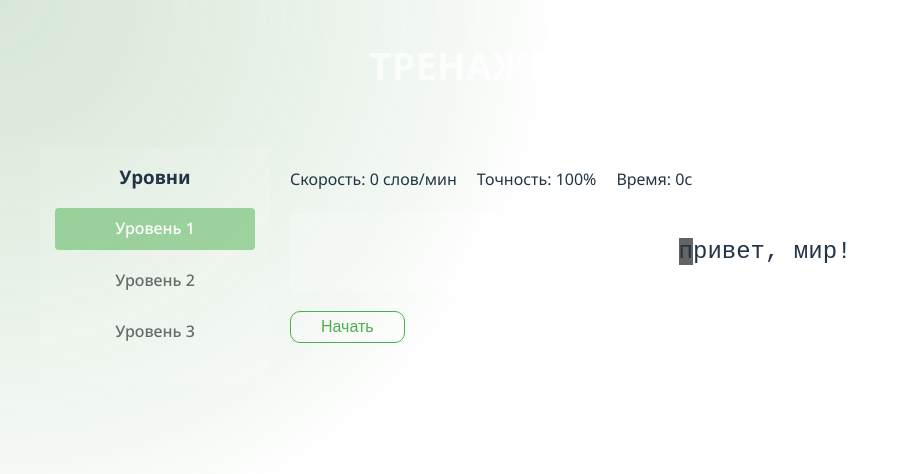
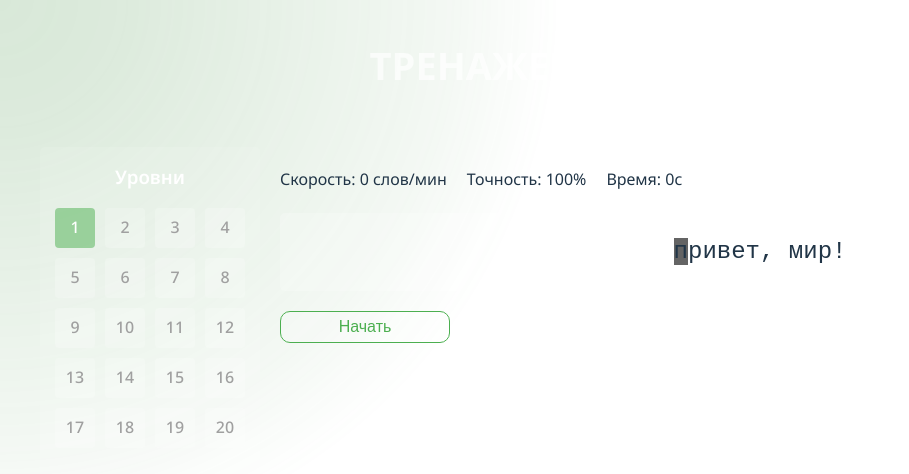
Before and after one commit to IlyaKrapivnoy/blind-typing-app, a Vue app: page /level/1 in a window 1280 px wide. Shown: the top 474 px of the page, without its empty margins (0-909 px from the left). Built offline with nearby package versions, Linux system fonts and the light colour scheme.

Commit message:
feat: change level item styles

```diff
--- a/src/components/TypingArea.vue
+++ b/src/components/TypingArea.vue
@@ -12,7 +12,7 @@
               :class="{ active: currentLevelId === level.id }"
               @click="changeLevel(level.id)"
             >
-              Уровень {{ level.id }}
+              {{ level.id }}
             </router-link>
           </li>
         </ul>
@@ -81,6 +81,23 @@ export default {
         { id: 1, text: ['привет, мир!', 'как дела сегодня?'] },
         { id: 2, text: ['сегодня хороший день', 'для практики набора'] },
         { id: 3, text: ['быстрая лиса', 'прыгнула через забор'] },
+        { id: 4, text: ['скорый поезд', 'перешагнул через рельсы'] },
+        { id: 5, text: ['дождь в ноябре', 'успокаивает лучше чая из шиповника'] },
+        { id: 6, text: ['нора для зайца', 'небо для воробья'] },
+        { id: 7, text: ['солнце над лесом', 'утренний свет в окне'] },
+        { id: 8, text: ['котёнок на крыше', 'смотрит на звёзды ночью'] },
+        { id: 9, text: ['река течёт медленно', 'трава шепчет на ветру'] },
+        { id: 10, text: ['снег покрыл поля', 'зима пришла незаметно'] },
+        { id: 11, text: ['птицы поют весной', 'цветы раскрывают лепестки'] },
+        { id: 12, text: ['луна освещает путь', 'сова охотится в тишине'] },
+        { id: 13, text: ['горы стоят веками', 'облака плывут над ними'] },
+        { id: 14, text: ['книга на столе ждёт', 'чай остывает в кружке'] },
+        { id: 15, text: ['дети играют в парке', 'смех разносится повсюду'] },
+        { id: 16, text: ['старик шёл по тропе', 'воспоминания грели душу'] },
+        { id: 17, text: ['море шумит вдали', 'волны целуют берег'] },
+        { id: 18, text: ['закат красит небо', 'вечер обещает покой'] },
+        { id: 19, text: ['утро в деревне', 'запах свежескошенной травы'] },
+        { id: 20, text: ['звёзды над озером', 'тишина обнимает ночь'] },
       ],
       typedText: [],
       currentPosition: 0,
@@ -247,7 +264,7 @@ export default {
 }
 
 .levels-sidebar {
-  width: 200px;
+  width: 190px;
   background: rgba(255, 255, 255, 0.1);
   padding: 15px;
   border-radius: 5px;
@@ -255,23 +272,36 @@ export default {
 
 .levels-sidebar h3 {
   margin: 0 0 15px 0;
+  font-weight: 600;
+  color: #fff;
 }
 
 .levels-sidebar ul {
   list-style: none;
   padding: 0;
+  display: flex;
+  flex-wrap: wrap;
+  gap: 10px;
+  outline: none;
 }
 
 .levels-sidebar li {
-  margin-bottom: 10px;
+  flex: 0 0 calc(25% - 10px);
+  margin: 0;
 }
 
 .levels-sidebar a {
   text-decoration: none;
-  color: #6a6a6a;
-  display: block;
-  padding: 8px;
+  color: #a0a0a0;
+  display: flex;
+  justify-content: center;
+  align-items: center;
+  width: 40px;
+  height: 40px;
+  background: rgba(255, 255, 255, 0.2);
   border-radius: 4px;
+  font-size: 16px;
+  transition: background 0.3s;
 }
 
 .levels-sidebar a:hover {
@@ -279,7 +309,7 @@ export default {
 }
 
 .levels-sidebar a.active {
-  background: rgba(76, 175, 80, .5);
+  background: rgba(76, 175, 80, 0.5);
   color: white;
   outline: none;
 }
--- a/src/components/partials/CustomButton.vue
+++ b/src/components/partials/CustomButton.vue
@@ -24,7 +24,8 @@ defineEmits(['click']);
 
 <style scoped>
 .custom-button {
-  padding: 6px 30px;
+  min-width: 170px;
+  padding: 6px 10px;
   font-size: 16px;
   background: rgba(255, 255, 255, 0.1);
   color: white;
@@ -36,7 +37,6 @@ defineEmits(['click']);
 
 .custom-button:hover {
   background: rgba(255, 255, 255, 0.2);
-  transform: scale(1.05);
 }
 
 .color-white {
```
